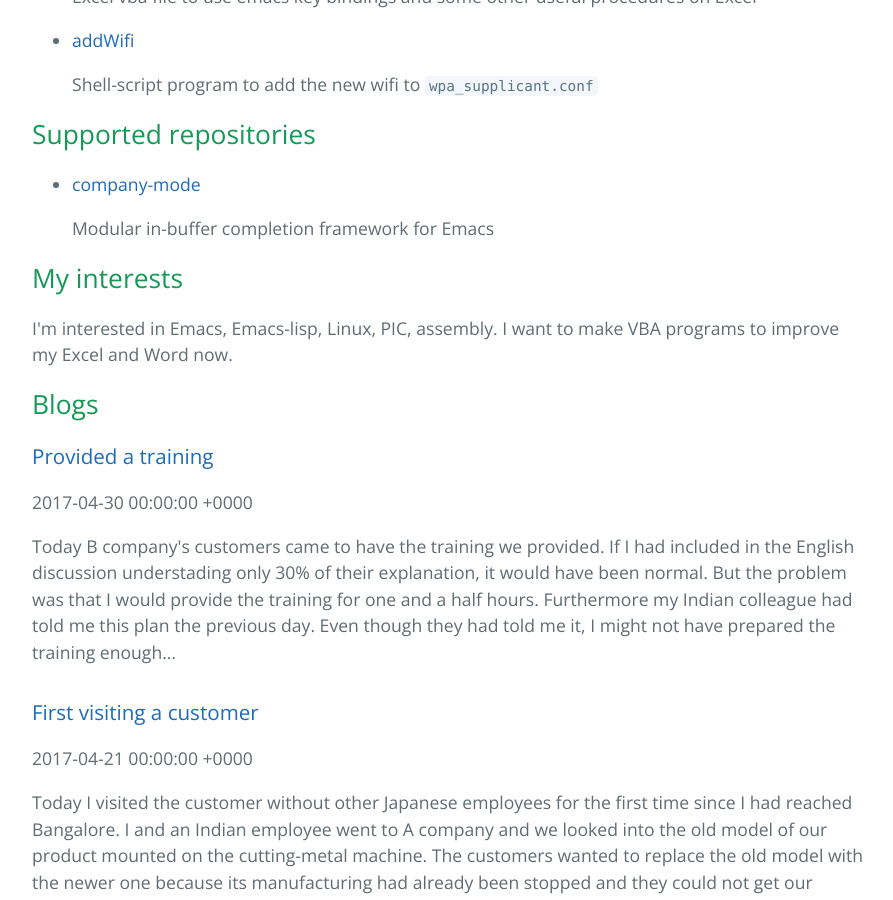
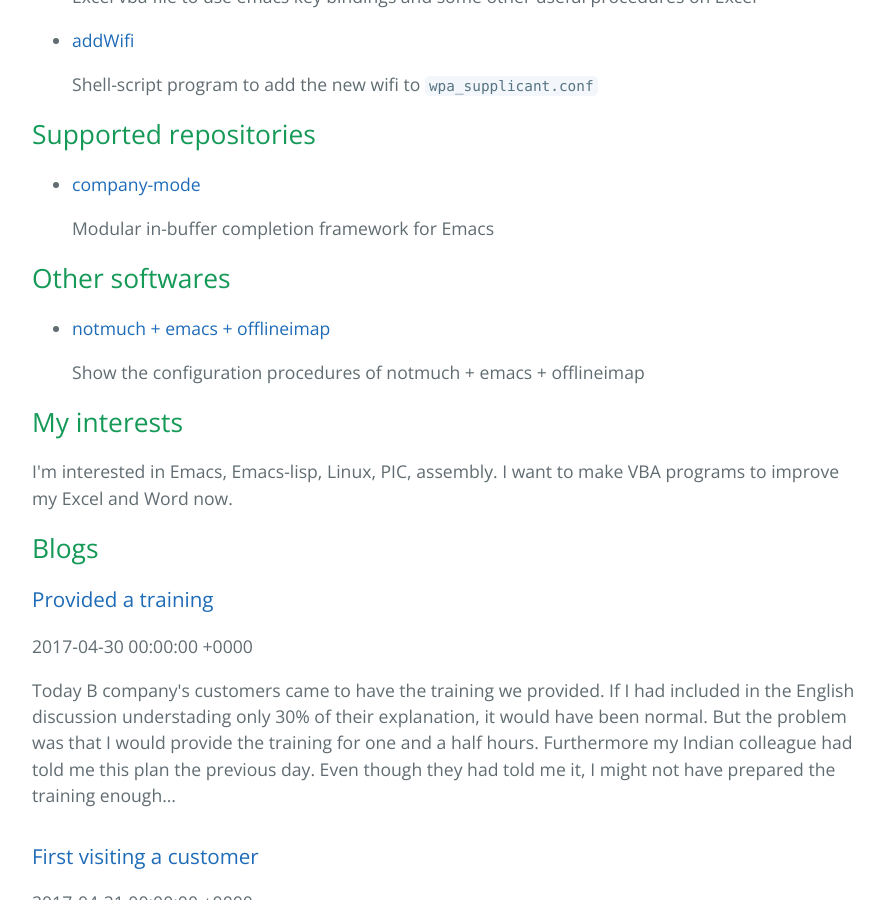
Before and after one commit to kkatsuyuki/kkatsuyuki.github.io, a Jekyll site: the page built from index.html, in a window 1280 px wide and 900 px high, scrolled down 531 px. Shown: the whole window, without its empty margins (192-1085 px from the left). Built offline with Jekyll 4.4.1, drawn with Linux system fonts in a browser that asks for light colours; the list of posts is cut into pages by our own code.

Commit message:
add the config procedures of emacs+notmuch+offlineimap

```diff
--- a/index.html
+++ b/index.html
@@ -37,6 +37,20 @@ Modular in-buffer completion framework for Emacs
 </div>
 </div>
 
+<div id="outline-container-orgc560a36" class="outline-2">
+<h2 id="orgc560a36">Other softwares</h2>
+<div class="outline-text-2" id="text-orgc560a36">
+<ul class="org-ul">
+<li><p>
+<a href="https://kkatsuyuki.github.io/notmuch-conf/">notmuch + emacs + offlineimap</a>
+</p>
+
+<p>
+Show the configuration procedures of notmuch + emacs + offlineimap
+</p></li>
+</ul>
+</div>
+</div>
 <div id="outline-container-org3b6a0b0" class="outline-2">
 <h2 id="org3b6a0b0">My interests</h2>
 <div class="outline-text-2" id="text-org3b6a0b0">
--- a/org/index.org
+++ b/org/index.org
@@ -15,6 +15,10 @@
 
     Modular in-buffer completion framework for Emacs
 
+* Other softwares
+  - [[https://kkatsuyuki.github.io/notmuch-conf/][notmuch + emacs + offlineimap]]
+
+    Show the configuration procedures of notmuch + emacs + offlineimap
 * My interests
   I'm interested in Emacs, Emacs-lisp, Linux, PIC, assembly.
   I want to make VBA programs to improve my Excel and Word now.
```
